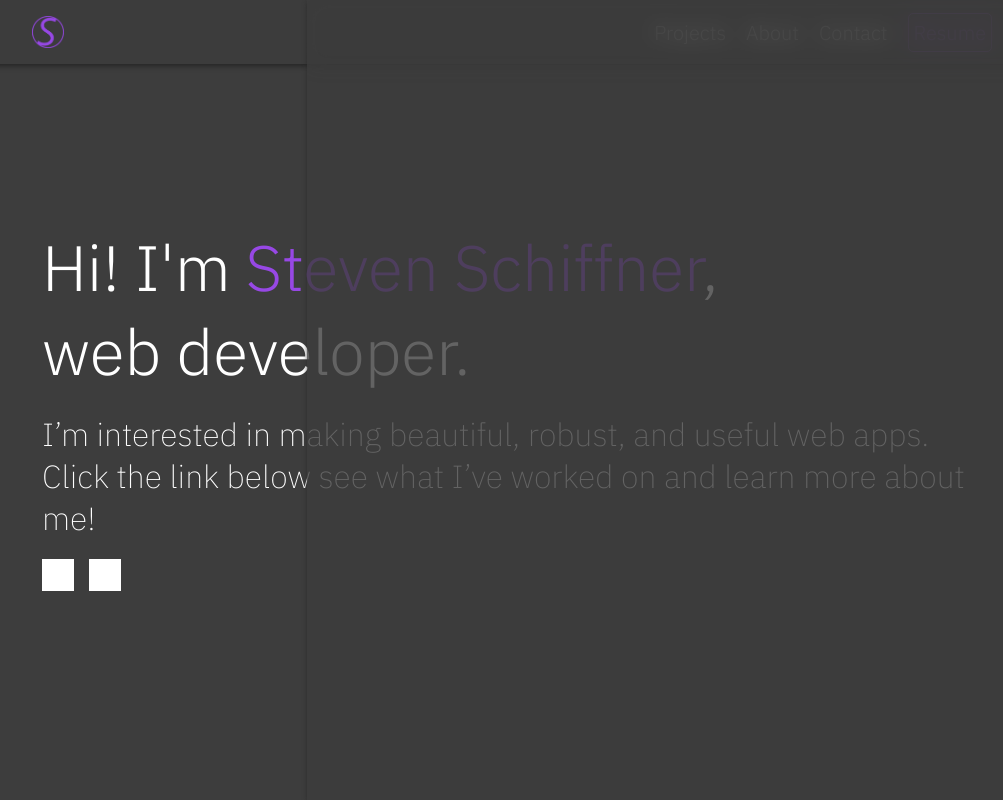
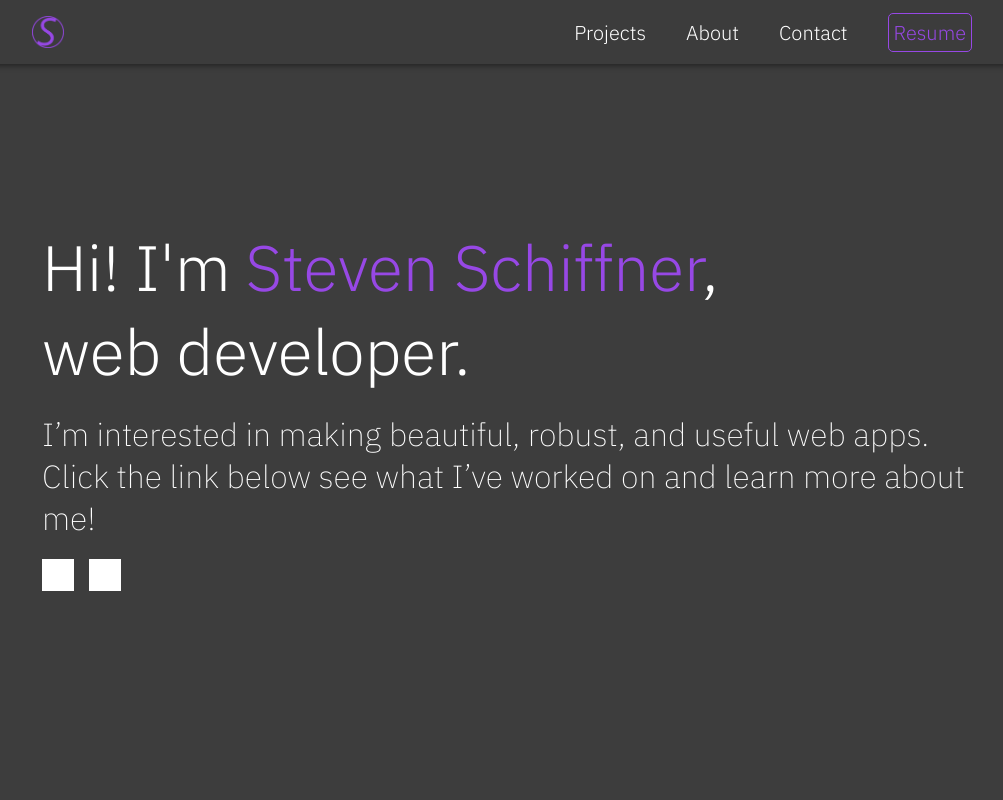
Before and after one commit to Moburu/portfolio-site, a React (Create React App) app: page / in a window 1280 px wide. Shown: the top 800 px of the page, without its empty margins (128-1131 px from the left). Built offline with nearby package versions, Linux system fonts and the light colour scheme; grey boxes are pictures that could not be loaded.

Commit message:
designed sidebar nav

```diff
--- a/src/Components/Navbar/Navbar.css
+++ b/src/Components/Navbar/Navbar.css
@@ -18,7 +18,7 @@
     background-color: rgba(61, 61, 61, .8);
 }
 
-.hidden {
+.Navbar.hidden {
     transform: translateY(-100%);
 }
 
@@ -28,6 +28,24 @@
         width: 75%;
     }
 }
+
+.links {
+    display: inline-block;
+    padding-left: 20px;
+    list-style: none;
+}
+
+.links li {
+    display: inline;
+    padding: 1em;
+    transition: .25s ease-in;
+}
+
+/* want to put in but have to change resume button */
+/* .links li:hover {
+    background-color: #9748E5;
+} */
+
 
 @media screen and (max-width: 649px) {
     .Navbar {
@@ -50,16 +68,6 @@
     height: 32px;
 }
 
-.links {
-    list-style: none;
-
-}
-
-li {
-    display: inline-block;
-    padding-left: 20px;
-}
-
 .hamburger-menu {
     width: 2rem;
     height: 1.5rem;
@@ -71,18 +79,36 @@ li {
     right: 20px;
 }
 
+.hamburger-menu.close span:nth-child(1) {
+    transform-origin: left center;
+    transform: translateX(1px) translateY(-3px) rotate(45deg);
+}
+
+.hamburger-menu.close span:nth-child(2) {
+    opacity: 0;
+    width: 0;
+}
+
+.hamburger-menu.close span:nth-child(3) {
+    transform-origin: left center;
+    transform: translateX(1px) translateY(-1.5px) rotate(-45deg);
+}
+
 .bar {
     height: 3px;
     width: 100%;
     background-color: white;
     border-radius: 20%;
+    transition: .25s ease-in;
 }
 
 .overlay {
     content: "";
-    display: none;
-    background: rgba(0, 0, 0, 0.6);
+    display: block;
+    background: rgba(0, 0, 0, 1);
     position: fixed;
+    transition: opacity .25s ease-in;
+    opacity: 0.6;
     width: 120vw;
     height: 120vh;
     top: 0;
@@ -92,9 +118,17 @@ li {
     z-index: 10;
 }
 
+.overlay.hidden {
+    display: none;
+    opacity: 0;
+}
+
 .side-menu {
-    height: 100vh;
-    width: 66%;
+    display: flex;
+    justify-content: center;
+    align-items: center;
+    height: 120vh;
+    width: 66vw;
     position: fixed;
     background-color: black;
     right: 0;
@@ -103,6 +137,33 @@ li {
     box-shadow: 1px 2px 5px rgb(37, 37, 37);
     backdrop-filter: blur(10px);
     background-color: rgba(61, 61, 61, .8);
-    transition: .5s ease-in;
-    /* transform: translateX(100%); */
+    transition: .25s ease-in;
 }
+
+.side-menu.hidden {
+    transform: translateX(100%);
+}
+
+.sidebar-links {
+    margin-bottom: 10em;
+    width: 100%;
+    padding: 0;
+}
+
+.sidebar-links li {
+    display: block;
+    font-size: 48px;
+    padding: .5em;
+    transition: .25s ease-in;
+    text-align: left;
+}
+
+.sidebar-links > li:nth-child(1) {
+    color: #9748E5;
+    font-weight: 300;
+}
+
+.sidebar-links li:hover:nth-child(n+2) {
+    background-color: #9748E5;
+    padding-left: 2em;
+}
--- a/src/Components/Navbar/Navbar.js
+++ b/src/Components/Navbar/Navbar.js
@@ -20,10 +20,16 @@ const Resume = styled.span`
 const Navbar = props => {
   const [prevScrollPos, setPrevScrollPos] = useState(0);
   const [isVisible, setIsVisible] = useState(true);
-  const [isSidebarVisisble, setIsSidebarVisible] = useState(false);
+  const [isSidebarVisible, setIsSidebarVisible] = useState(false);
 
   const handleScroll = () => {
     const currentScrollPos = window.pageYOffset;
+    // we don't want the navbar hidden while the sidebar is visible
+    if (isSidebarVisible) {
+      setIsVisible(true);
+      setPrevScrollPos(currentScrollPos);
+      return;
+    }
     //show navbar if we either scroll up by over 30 pixels at once, or we're by the top of the screen
     if ((prevScrollPos > currentScrollPos && prevScrollPos - currentScrollPos > 30) || currentScrollPos < 10 ) {
         setIsVisible(true)
@@ -40,6 +46,22 @@ const Navbar = props => {
 
   const handleClick = e => {
     e.preventDefault();
+    // set false if already true
+    if (isSidebarVisible) {
+      setIsSidebarVisible(false);
+    }
+    // set true if already false
+    else if (!isSidebarVisible) {
+      setIsSidebarVisible(true);
+    }
+    // default
+    else {
+      return;
+    }
+  }
+
+  const handleLink = e => {
+    setIsSidebarVisible(false);
   }
 
   useEffect(() => {
@@ -50,12 +72,20 @@ const Navbar = props => {
   return (
     <div className='navbar-wrapper'>
       <div className={isVisible ? "Navbar" : "Navbar hidden"}>
-        <div className='overlay'>
+        <div className={isSidebarVisible ? "overlay" : "overlay hidden"}>
         </div>
-        <div className='side-menu'>
+        <div className={isSidebarVisible ? "side-menu" : "side-menu hidden"}>
+          <ul className='sidebar-links'>
+            <li>Steven Schiffner</li>
+            <li><a href="#projects" onClick={handleLink}>Projects</a></li>
+            <li> <a href="#about" onClick={handleLink}>About</a></li>
+            <li><a href="#contact" onClick={handleLink}>Contact</a></li>
+            <li><a href="/" onClick={handleLink}>Resume</a></li>
+
+          </ul>
         </div>
         <img className="logo" src={logo} alt="The site logo. An S within a circle." />
-        <div className='hamburger-menu'>
+        <div className={isSidebarVisible ? "hamburger-menu close" : "hamburger-menu"} onClick={handleClick}>
           <span className='bar'></span>
           <span className='bar'></span>
           <span className='bar'></span>
```
Also changed, not shown: 1 other file (tests, documents, lock files or other folders).
